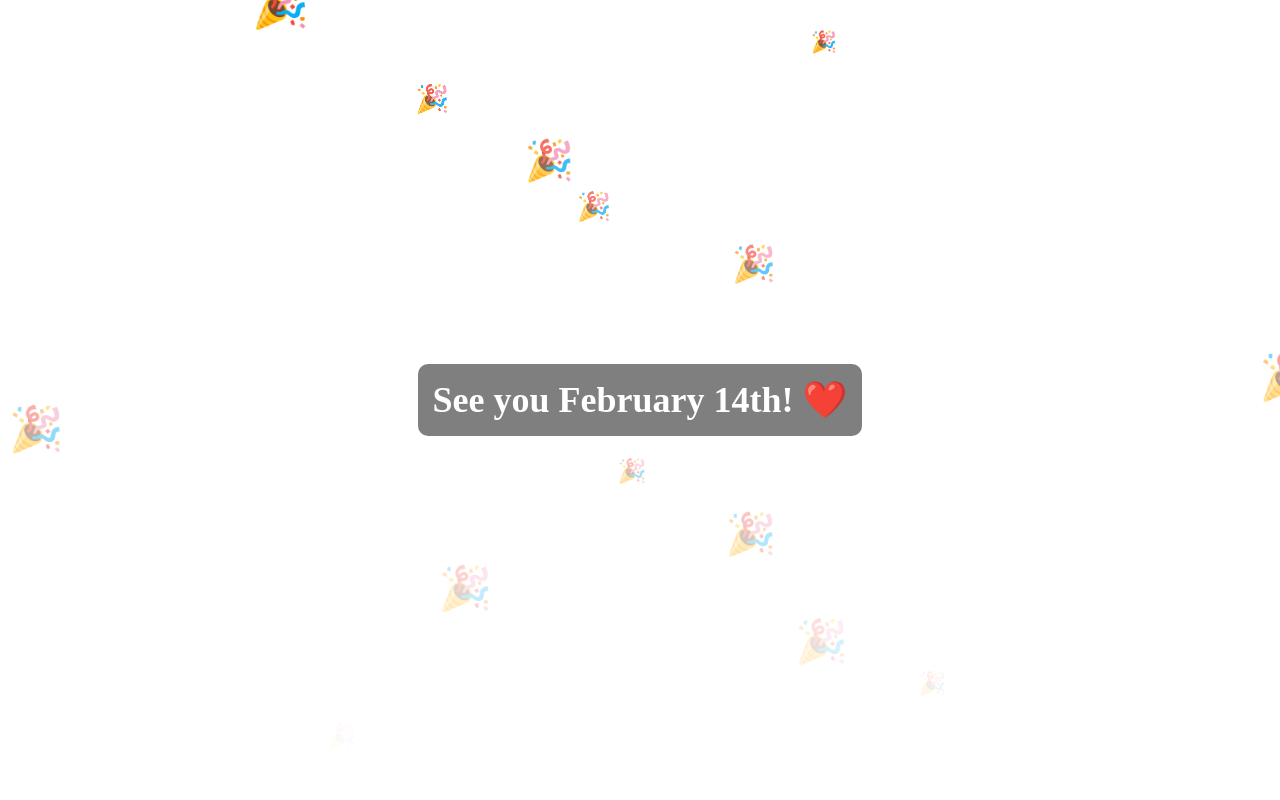
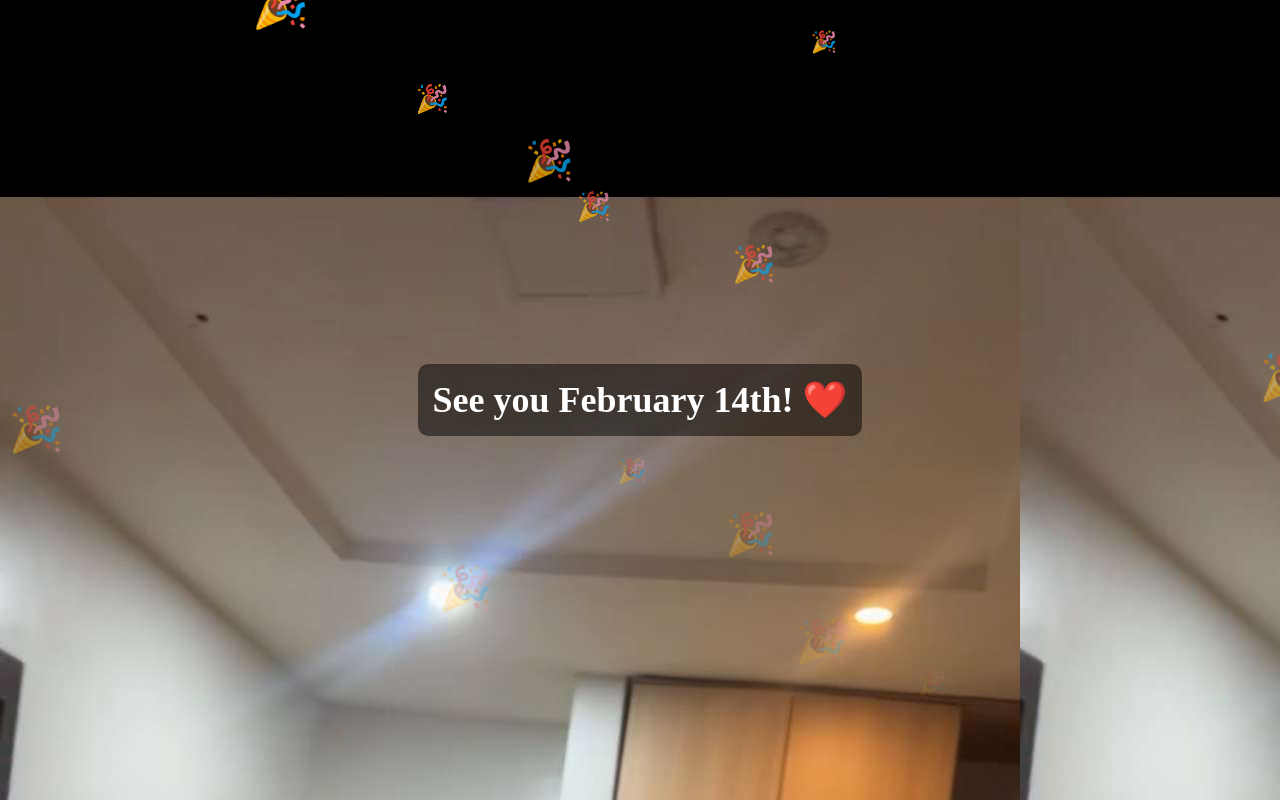
Before and after one commit to Roronoahagoromo/notsuspiciousatall, a plain HTML site: page yes.html in a window 1280 px wide. Drawn offline with Linux system fonts and the light colour scheme.

Commit message:
Add files via upload

```diff
--- a/yes.html
+++ b/yes.html
@@ -10,7 +10,7 @@
             justify-content: center;
             align-items: center;
             height: 100vh;
-            background-image: url('File 2.jpg') no-repeat center center/cover;
+            background-image: url('File 2.jpg');
             margin: 0;
             flex-direction: column;
         }
```
